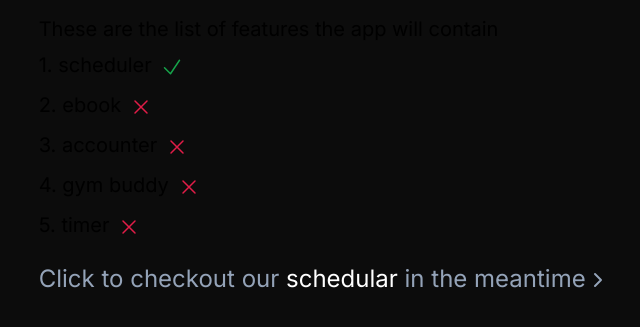
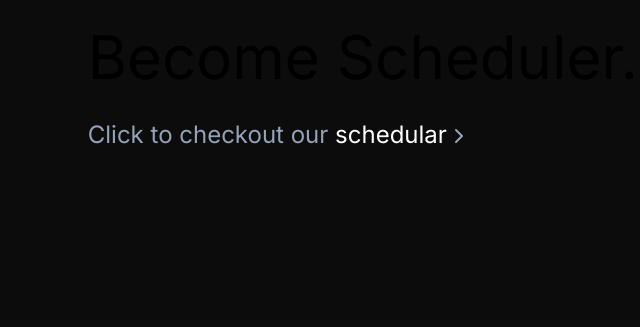
Before and after one commit to ifiokabasiudo/become, a Next.js app: page / in a window 1280 px wide. Shown: the part 311-638 px from the top of the page, without its empty margins (260-900 px from the left). Built offline with nearby package versions, Linux system fonts and the light colour scheme.

Commit message:
Migrated the db and restored app

```diff
--- a/app/page.tsx
+++ b/app/page.tsx
@@ -39,11 +39,11 @@ export default function Home() {
     <main className="flex min-h-screen flex-col items-center justify-center p-24">
 
       <div className="flex flex-col text-left w">
-      <h1 className="text-6xl pb-5">Become Coming Soon...</h1>
-      <div className="text-xl pb-6">We're hard at work building the finished web app</div>
-      <div className="text-xl pb-2">These are the list of features the app will contain</div>
+      <h1 className="text-6xl pb-5">Become Scheduler...</h1>
+      {/* <div className="text-xl pb-6">We're hard at work building the finished web app</div>
+      <div className="text-xl pb-2">These are the list of features the app will contain</div> */}
       <div className="text-xl pb-3">
-        {
+        {/* {
           features.map((feature)=>(
             <div className="text-xl pb-3" key={feature.id}>
               {feature.number}{" "}{feature.name}
@@ -60,12 +60,12 @@ export default function Home() {
               }
             </div>
           ))
-        }
+        } */}
       </div>
       <Link
         href={"https://become-one.vercel.app/login"}
       >
-      <h4 className="text-2xl pr-3 text-slate-400 transition-all duration-1000 group">Click to checkout our <span className="text-white group-hover:text-slate-400">schedular</span> in the meantime
+      <h4 className="text-2xl pr-3 text-slate-400 transition-all duration-1000 group">Click to checkout our <span className="text-white group-hover:text-slate-400">schedular</span>
 
       <svg
           xmlns="http://www.w3.org/2000/svg"
--- a/src/components/supabase.js
+++ b/src/components/supabase.js
@@ -1,8 +1,7 @@
 import { createClient } from '@supabase/supabase-js'
 
-    const supabaseUrl = 'https://ikmoyfznxmjnbhplqzlm.supabase.co'
-    const supabaseKey = "eyJhbGciOiJIUzI1NiIsInR5cCI6IkpXVCJ9.eyJpc3MiOiJzdXBhYmFzZSIsInJlZiI6ImlrbW95ZnpueG1qbmJocGxxemxtIiwicm9sZSI6ImFub24iLCJpYXQiOjE2OTk4MjE3OTMsImV4cCI6MjAxNTM5Nzc5M30.5e28dkeAd_CqNPCm3li0iCtz-nZGcmSVlb0FRHb2Ukg"
-
+    const supabaseUrl = process.env.NEXT_PUBLIC_SUPABASE_URL
+    const supabaseKey = process.env.NEXT_PUBLIC_SUPABASE_ANON_KEY
 const supabase = () => {
     const supabaseClient = createClient(supabaseUrl, supabaseKey)
 
```
Also changed, not shown: 1 other file (tests, documents, lock files or other folders).
